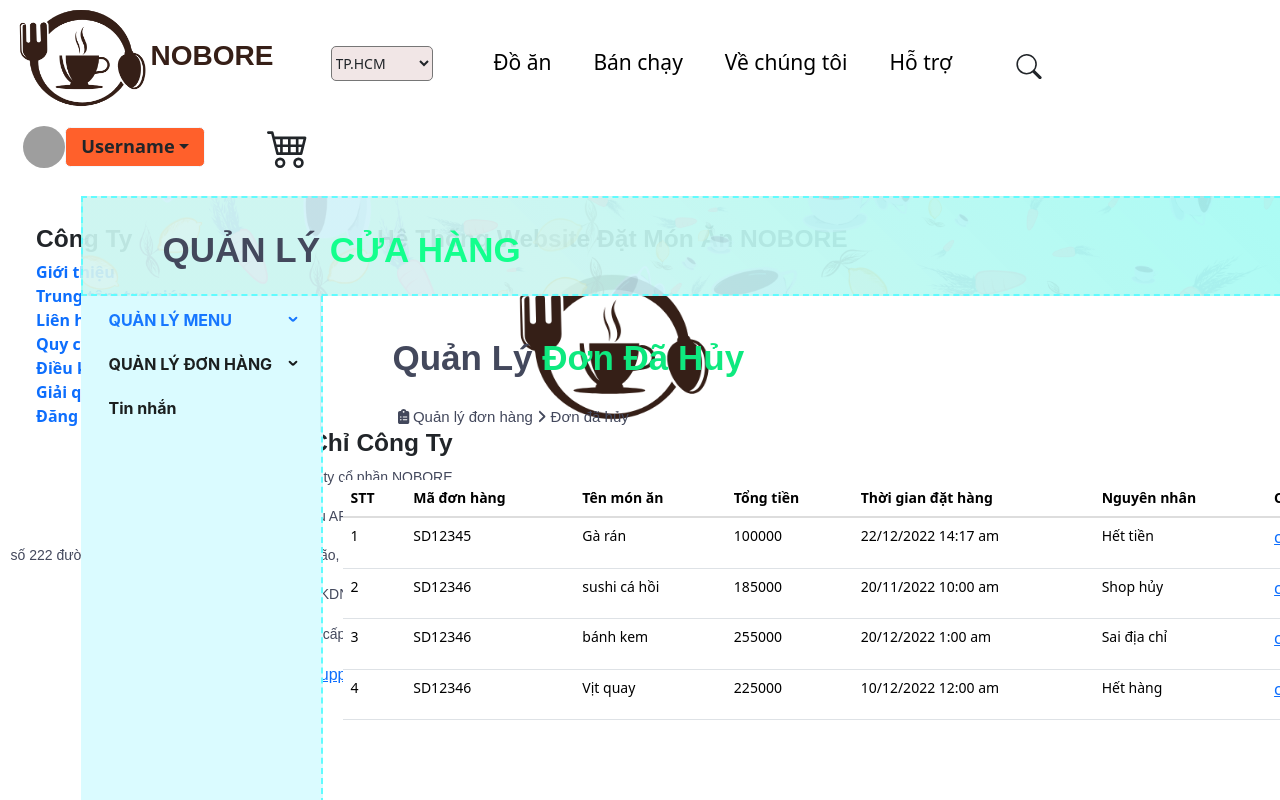
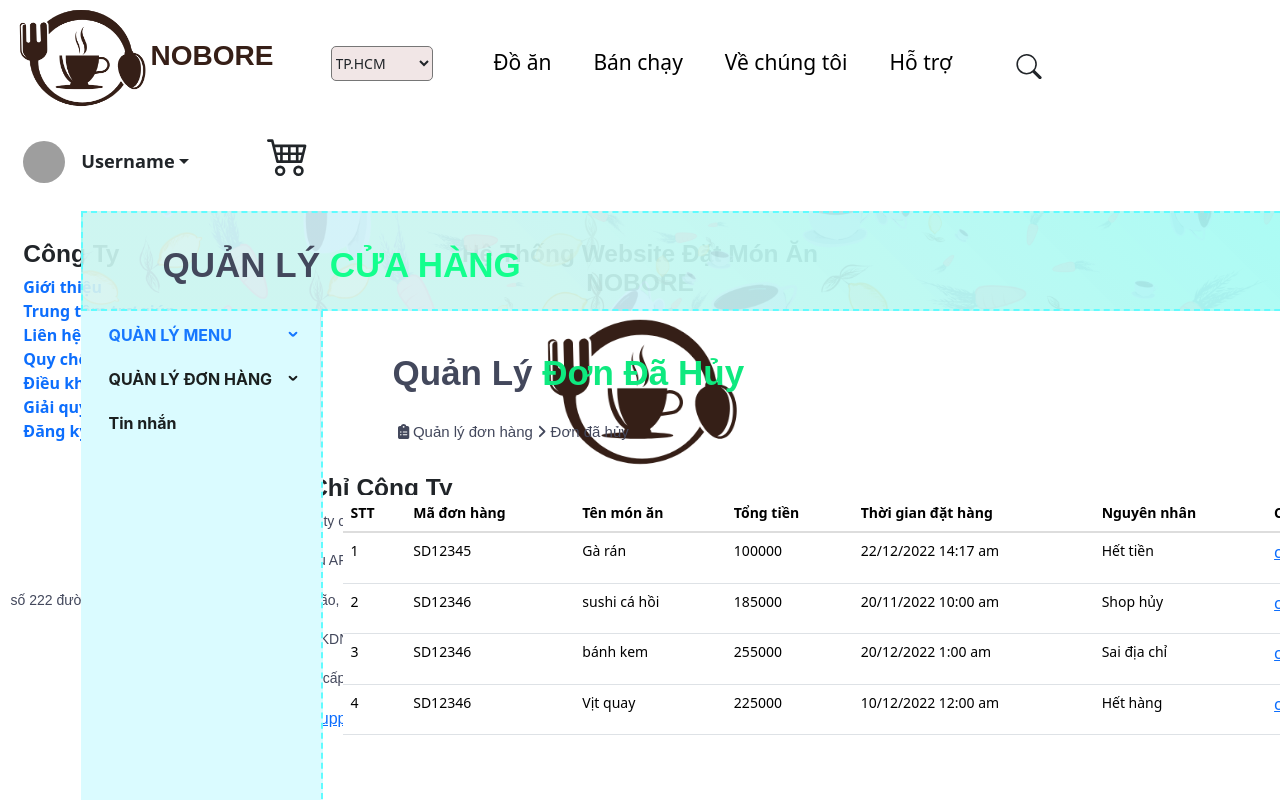
Before and after one commit to huynhtuankiet1805/ProjectCNPM, a React (Create React App) app: page /manageorder in a window 1280 px wide. Shown: the top 800 px of the page. Built offline with nearby package versions, Linux system fonts and the light colour scheme; grey boxes are pictures that could not be loaded.

Commit message:
fix payment

```diff
--- a/src/components/Layout/DefaultLayout/Footer/footer.scss
+++ b/src/components/Layout/DefaultLayout/Footer/footer.scss
@@ -8,7 +8,7 @@
     font-weight: bold;
 }
 .describe {
-    margin-left: 2%;
+    margin-left: 1%;
 }
 .describe h3 {
     font-weight: bold;
@@ -16,6 +16,7 @@
 // For class content
 .content-footer {
     text-align: center;
+    margin-left: -1%;
 }
 .content-footer img {
     width: 15rem;
--- a/src/components/Layout/DefaultLayout/Footer/index.js
+++ b/src/components/Layout/DefaultLayout/Footer/index.js
@@ -2,7 +2,7 @@ import "./footer.scss"
 function Footer() {
     return <div className="container-fluid">
         <div className="row wrap-footer">
-            <div className="col-xl-3 describe">
+            <div className="col-xl-4 describe">
                 <h3>Công ty</h3>
                 <a href="#">Giới thiệu</a> <br />
                 <a href="#">Trung tâm trợ giúp</a> <br />
@@ -12,7 +12,7 @@ function Footer() {
                 <a href="#">Giải quyết khiếu nại</a> <br />
                 <a href="#">Đăng ký quán</a>
             </div>
-            <div className="col-xl-5 content-footer">
+            <div className="col-xl-4 content-footer">
                 <h3>Hệ thống website đặt món ăn NOBORE</h3>
                 <img src={require("~/image/Logo.png")} alt="Logo" />
             </div>
--- a/src/components/Layout/DefaultLayout/Header/header.scss
+++ b/src/components/Layout/DefaultLayout/Header/header.scss
@@ -48,6 +48,7 @@
 }
 .detail-info {
     width: 230px;
+    margin-top: 5%;
 }
 .info img {
     width: 3rem;
@@ -58,6 +59,10 @@
     width: 10rem;
     font-size: 1.3rem;
     font-weight: bold;
+}
+.btn-group button {
+    background-color: white;
+    border-color: white;
 }
 // For class bt-cart
 .wrap-header div.bt-cart {
@@ -97,8 +102,11 @@
     }
     .more .btn {
         font-size: 1.3rem;
+        margin-top: -5%;
     }
     .detail-info {
+        margin-top: 5%;
+        margin-left: 15%;
         display: flex;
     }
     .bt-cart-xs {
--- a/src/pages/Payment/payment.scss
+++ b/src/pages/Payment/payment.scss
@@ -119,7 +119,7 @@
     font-weight: bold;
 }
 .detail-money .col-xl-1 {
-    width: 40%;
+    width: 15%;
     text-align: right;
     margin-right: 1rem;
 }
```
